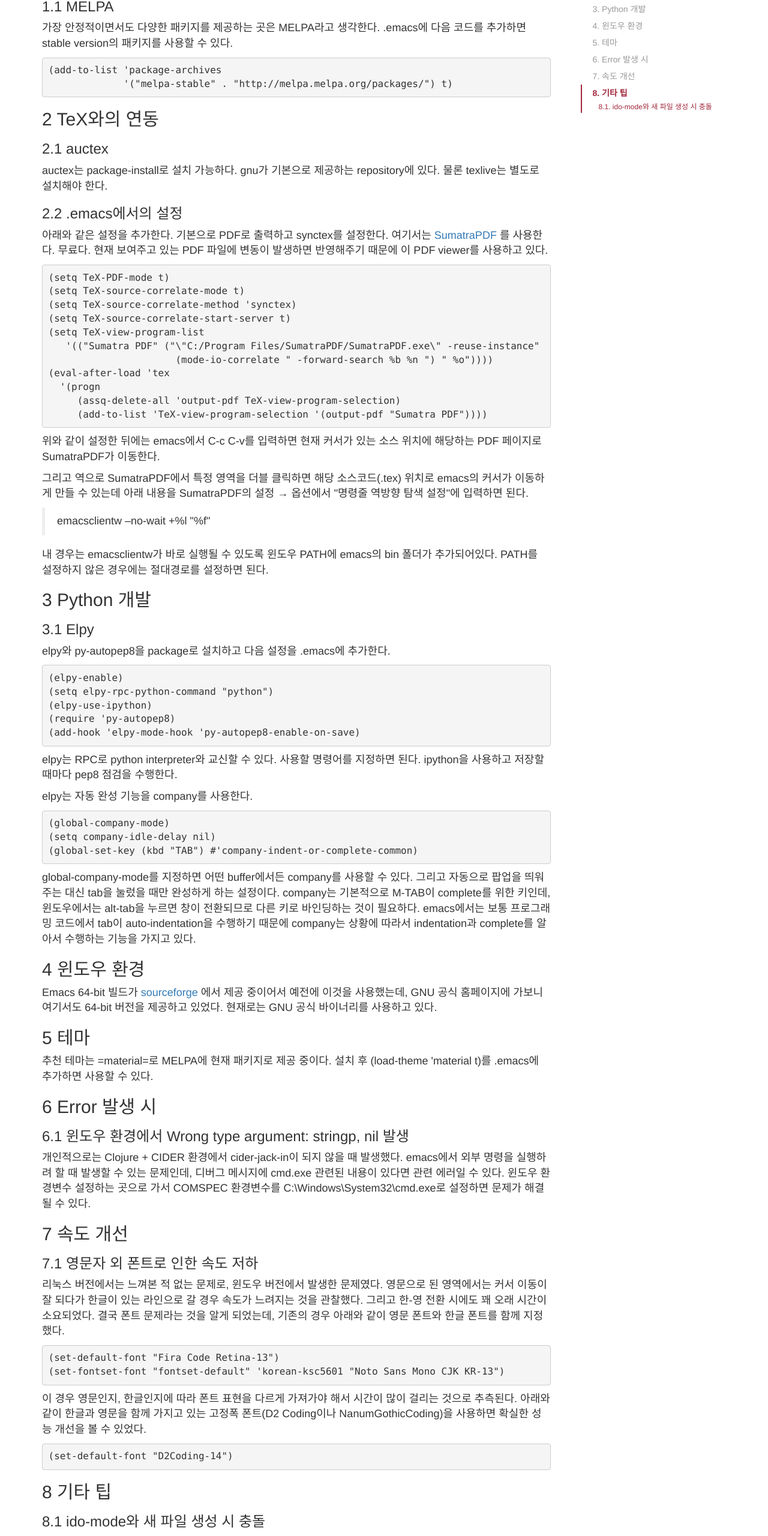
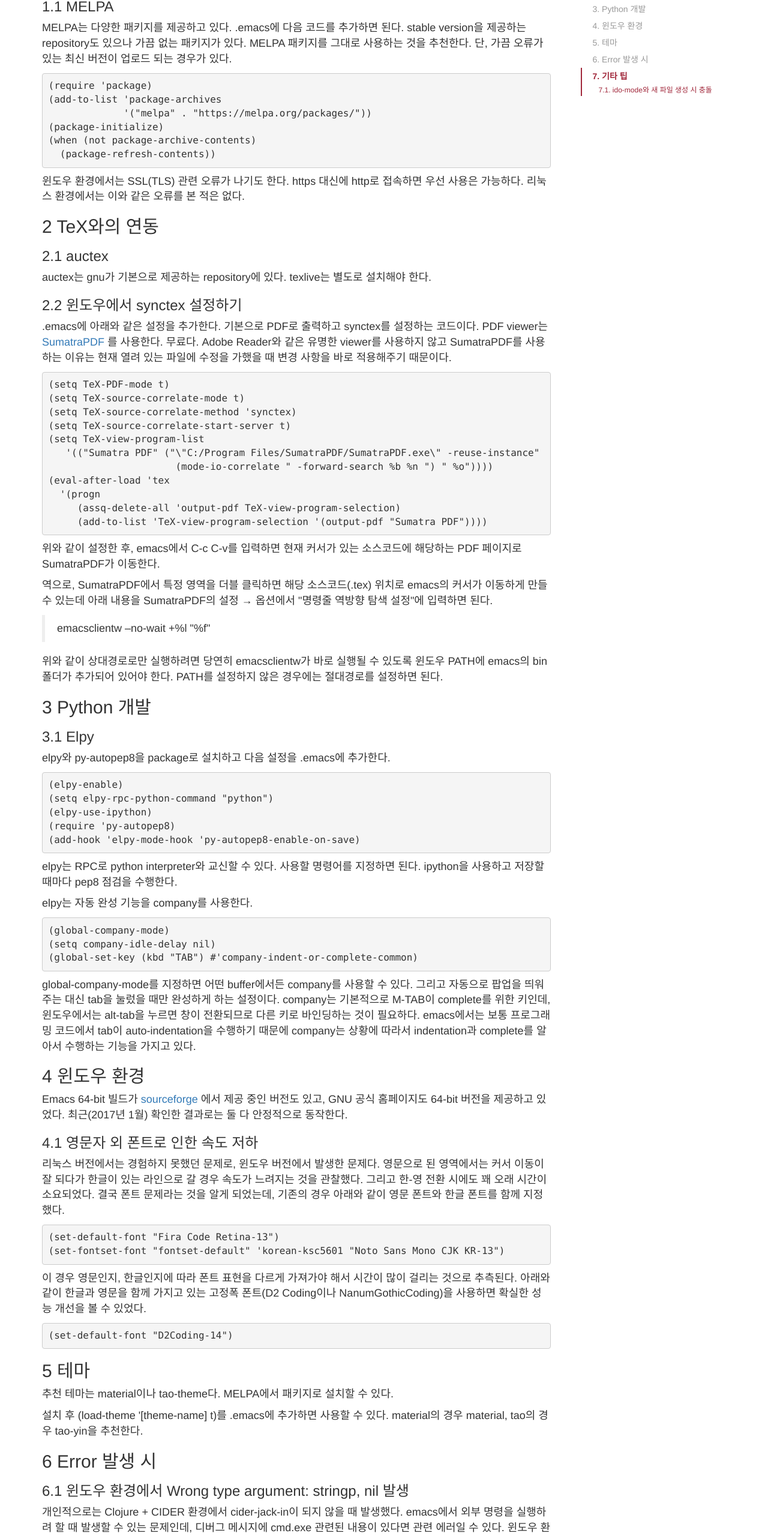
Before and after one commit to jongukim/jongukim.github.io, a plain HTML site: page tips/emacs.html in a window 1280 px wide. Shown: the part 75-2635 px from the top of the page at 60% size. Drawn offline with nearby package versions, Linux system fonts and the light colour scheme; some packages are replaced by stand-ins of ours.

Commit message:
refine emacs tips

```diff
--- a/tips/emacs.html
+++ b/tips/emacs.html
@@ -2,7 +2,7 @@
 <html lang="en">
 <head>
 <title></title>
-<!-- 2017-01-24 화 00:05 -->
+<!-- 2017-01-24 화 00:23 -->
 <meta charset="utf-8">
 <meta name="viewport" content="width=device-width, initial-scale=1">
 <meta name="generator" content="Org-mode">
@@ -226,15 +226,27 @@ MathJax.Hub.Config({
 <h3 id="sec-1-1"><span class="section-number-3">1.1</span> MELPA</h3>
 <div class="outline-text-3" id="text-1-1">
 <p>
-가장 안정적이면서도 다양한 패키지를 제공하는 곳은 MELPA라고 생각한다.
-.emacs에 다음 코드를 추가하면 stable version의 패키지를 사용할 수 있다.
+MELPA는 다양한 패키지를 제공하고 있다.
+.emacs에 다음 코드를 추가하면 된다.
+stable version을 제공하는 repository도 있으나 가끔 없는 패키지가 있다.
+MELPA 패키지를 그대로 사용하는 것을 추천한다.
+단, 가끔 오류가 있는 최신 버전이 업로드 되는 경우가 있다.
 </p>
 <div class="org-src-container">
 
-<pre class="src src-emacs-lisp">(add-to-list 'package-archives
-             '("melpa-stable" . "http://melpa.melpa.org/packages/") t)
+<pre class="src src-emacs-lisp">(require 'package)
+(add-to-list 'package-archives
+             '("melpa" . "https://melpa.org/packages/"))
+(package-initialize)
+(when (not package-archive-contents)
+  (package-refresh-contents))
 </pre>
 </div>
+<p>
+윈도우 환경에서는 SSL(TLS) 관련 오류가 나기도 한다.
+https 대신에 http로 접속하면 우선 사용은 가능하다.
+리눅스 환경에서는 이와 같은 오류를 본 적은 없다.
+</p>
 </div>
 </div>
 </div>
@@ -246,19 +258,24 @@ MathJax.Hub.Config({
 <h3 id="sec-2-1"><span class="section-number-3">2.1</span> auctex</h3>
 <div class="outline-text-3" id="text-2-1">
 <p>
-auctex는 package-install로 설치 가능하다. gnu가 기본으로 제공하는 repository에 있다.
-물론 texlive는 별도로 설치해야 한다.
+auctex는 gnu가 기본으로 제공하는 repository에 있다.
+texlive는 별도로 설치해야 한다.
 </p>
 </div>
 </div>
+
 <div id="outline-container-sec-2-2" class="outline-3">
-<h3 id="sec-2-2"><span class="section-number-3">2.2</span> .emacs에서의 설정</h3>
+<h3 id="sec-2-2"><span class="section-number-3">2.2</span> 윈도우에서 synctex 설정하기</h3>
 <div class="outline-text-3" id="text-2-2">
 <p>
-아래와 같은 설정을 추가한다. 기본으로 PDF로 출력하고 synctex를 설정한다.
-여기서는 <a href="https://www.sumatrapdfreader.org/free-pdf-reader.html">SumatraPDF</a> 를 사용한다. 무료다.
-현재 보여주고 있는 PDF 파일에 변동이 발생하면 반영해주기 때문에 이 PDF viewer를 사용하고 있다.
+.emacs에 아래와 같은 설정을 추가한다.
+기본으로 PDF로 출력하고 synctex를 설정하는 코드이다.
+PDF viewer는 <a href="https://www.sumatrapdfreader.org/free-pdf-reader.html">SumatraPDF</a> 를 사용한다.
+무료다.
+Adobe Reader와 같은 유명한 viewer를 사용하지 않고 SumatraPDF를 사용하는 이유는
+현재 열려 있는 파일에 수정을 가했을 때 변경 사항을 바로 적용해주기 때문이다.
 </p>
+
 <div class="org-src-container">
 
 <pre class="src src-emacs-lisp">(setq TeX-PDF-mode t)
@@ -274,13 +291,14 @@ auctex는 package-install로 설치 가능하다. gnu가 기본으로 제공하
      (add-to-list 'TeX-view-program-selection '(output-pdf "Sumatra PDF"))))
 </pre>
 </div>
+
 <p>
-위와 같이 설정한 뒤에는 emacs에서 C-c C-v를 입력하면
-현재 커서가 있는 소스 위치에 해당하는 PDF 페이지로 SumatraPDF가 이동한다.
+위와 같이 설정한 후,
+emacs에서 C-c C-v를 입력하면 현재 커서가 있는 소스코드에 해당하는 PDF 페이지로 SumatraPDF가 이동한다.
 </p>
 
 <p>
-그리고 역으로 SumatraPDF에서 특정 영역을 더블 클릭하면 해당 소스코드(.tex) 위치로
+역으로, SumatraPDF에서 특정 영역을 더블 클릭하면 해당 소스코드(.tex) 위치로
 emacs의 커서가 이동하게 만들 수 있는데 아래 내용을 SumatraPDF의 설정 &rarr; 옵션에서
 "명령줄 역방향 탐색 설정"에 입력하면 된다.
 </p>
@@ -289,13 +307,15 @@ emacs의 커서가 이동하게 만들 수 있는데 아래 내용을 SumatraPDF
 emacsclientw &#x2013;no-wait +%l "%f"
 </p>
 </blockquote>
+
 <p>
-내 경우는 emacsclientw가 바로 실행될 수 있도록 윈도우 PATH에 emacs의 bin 폴더가 추가되어있다.
+위와 같이 상대경로로만 실행하려면 당연히 emacsclientw가 바로 실행될 수 있도록 윈도우 PATH에 emacs의 bin 폴더가 추가되어 있어야 한다.
 PATH를 설정하지 않은 경우에는 절대경로를 설정하면 된다.
 </p>
 </div>
 </div>
 </div>
+
 <div id="outline-container-sec-3" class="outline-2">
 <h2 id="sec-3"><span class="section-number-2">3</span> Python 개발</h2>
 <div class="outline-text-2" id="text-3">
@@ -340,25 +360,64 @@ company는 상황에 따라서 indentation과 complete를 알아서 수행하는
 </div>
 </div>
 </div>
+
 <div id="outline-container-sec-4" class="outline-2">
 <h2 id="sec-4"><span class="section-number-2">4</span> 윈도우 환경</h2>
 <div class="outline-text-2" id="text-4">
 <p>
-Emacs 64-bit 빌드가 <a href="https://sourceforge.net/projects/emacsbinw64/">sourceforge</a> 에서 제공 중이어서 예전에 이것을 사용했는데,
-GNU 공식 홈페이지에 가보니 여기서도 64-bit 버전을 제공하고 있었다.
-현재로는 GNU 공식 바이너리를 사용하고 있다.
+Emacs 64-bit 빌드가 <a href="https://sourceforge.net/projects/emacsbinw64/">sourceforge</a> 에서 제공 중인 버전도 있고,
+GNU 공식 홈페이지도 64-bit 버전을 제공하고 있었다.
+최근(2017년 1월) 확인한 결과로는 둘 다 안정적으로 동작한다.
 </p>
 </div>
+
+<div id="outline-container-sec-4-1" class="outline-3">
+<h3 id="sec-4-1"><span class="section-number-3">4.1</span> 영문자 외 폰트로 인한 속도 저하</h3>
+<div class="outline-text-3" id="text-4-1">
+<p>
+리눅스 버전에서는 경험하지 못했던 문제로, 윈도우 버전에서 발생한 문제다.
+영문으로 된 영역에서는 커서 이동이 잘 되다가 한글이 있는 라인으로 갈 경우 속도가 느려지는 것을 관찰했다.
+그리고 한-영 전환 시에도 꽤 오래 시간이 소요되었다.
+결국 폰트 문제라는 것을 알게 되었는데,
+기존의 경우 아래와 같이 영문 폰트와 한글 폰트를 함께 지정했다.
+</p>
+<div class="org-src-container">
+
+<pre class="src src-emacs-lisp">(set-default-font "Fira Code Retina-13")
+(set-fontset-font "fontset-default" 'korean-ksc5601 "Noto Sans Mono CJK KR-13")
+</pre>
 </div>
+
+<p>
+이 경우 영문인지, 한글인지에 따라 폰트 표현을 다르게 가져가야 해서 시간이 많이 걸리는 것으로 추측된다.
+아래와 같이 한글과 영문을 함께 가지고 있는 고정폭 폰트(D2 Coding이나 NanumGothicCoding)을 사용하면
+확실한 성능 개선을 볼 수 있었다.
+</p>
+
+<div class="org-src-container">
+
+<pre class="src src-emacs-lisp">(set-default-font "D2Coding-14")
+</pre>
+</div>
+</div>
+</div>
+</div>
+
 <div id="outline-container-sec-5" class="outline-2">
 <h2 id="sec-5"><span class="section-number-2">5</span> 테마</h2>
 <div class="outline-text-2" id="text-5">
 <p>
-추천 테마는 =material=로 MELPA에 현재 패키지로 제공 중이다.
-설치 후 (load-theme 'material t)를 .emacs에 추가하면 사용할 수 있다.
+추천 테마는 material이나 tao-theme다.
+MELPA에서 패키지로 설치할 수 있다.
+</p>
+
+<p>
+설치 후 (load-theme '[theme-name] t)를 .emacs에 추가하면 사용할 수 있다.
+material의 경우 material, tao의 경우 tao-yin을 추천한다.
 </p>
 </div>
 </div>
+
 <div id="outline-container-sec-6" class="outline-2">
 <h2 id="sec-6"><span class="section-number-2">6</span> Error 발생 시</h2>
 <div class="outline-text-2" id="text-6">
@@ -375,47 +434,13 @@ COMSPEC 환경변수를 C:\Windows\System32\cmd.exe로 설정하면 문제가
 </div>
 </div>
 </div>
+
 <div id="outline-container-sec-7" class="outline-2">
-<h2 id="sec-7"><span class="section-number-2">7</span> 속도 개선</h2>
+<h2 id="sec-7"><span class="section-number-2">7</span> 기타 팁</h2>
 <div class="outline-text-2" id="text-7">
 </div><div id="outline-container-sec-7-1" class="outline-3">
-<h3 id="sec-7-1"><span class="section-number-3">7.1</span> 영문자 외 폰트로 인한 속도 저하</h3>
+<h3 id="sec-7-1"><span class="section-number-3">7.1</span> ido-mode와 새 파일 생성 시 충돌</h3>
 <div class="outline-text-3" id="text-7-1">
-<p>
-리눅스 버전에서는 느껴본 적 없는 문제로, 윈도우 버전에서 발생한 문제였다.
-영문으로 된 영역에서는 커서 이동이 잘 되다가 한글이 있는 라인으로 갈 경우 속도가 느려지는 것을 관찰했다.
-그리고 한-영 전환 시에도 꽤 오래 시간이 소요되었다.
-결국 폰트 문제라는 것을 알게 되었는데,
-기존의 경우 아래와 같이 영문 폰트와 한글 폰트를 함께 지정했다.
-</p>
-<div class="org-src-container">
-
-<pre class="src src-emacs-lisp">(set-default-font "Fira Code Retina-13")
-(set-fontset-font "fontset-default" 'korean-ksc5601 "Noto Sans Mono CJK KR-13")
-</pre>
-</div>
-<p>
-이 경우 영문인지, 한글인지에 따라 폰트 표현을 다르게 가져가야 해서 시간이 많이 걸리는 것으로 추측된다.
-아래와 같이 한글과 영문을 함께 가지고 있는 고정폭 폰트(D2 Coding이나 NanumGothicCoding)을 사용하면
-확실한 성능 개선을 볼 수 있었다.
-</p>
-<div class="org-src-container">
-
-<pre class="src src-emacs-lisp">(set-default-font "D2Coding-14")
-</pre>
-</div>
-</div>
-</div>
-</div>
-
-
-
-<div id="outline-container-sec-8" class="outline-2">
-<h2 id="sec-8"><span class="section-number-2">8</span> 기타 팁</h2>
-<div class="outline-text-2" id="text-8">
-</div><div id="outline-container-sec-8-1" class="outline-3">
-<h3 id="sec-8-1"><span class="section-number-3">8.1</span> ido-mode와 새 파일 생성 시 충돌</h3>
-<div class="outline-text-3" id="text-8-1">
 <p>
 ido-mode가 동작 중일 때,
 abc.txt라는 파일을 만들고 싶은데
@@ -447,7 +472,7 @@ C-x C-f C-f를 이용하면 된다.
 <li><a href="#sec-2">2. TeX와의 연동</a>
 <ul class="nav">
 <li><a href="#sec-2-1">2.1. auctex</a></li>
-<li><a href="#sec-2-2">2.2. .emacs에서의 설정</a></li>
+<li><a href="#sec-2-2">2.2. 윈도우에서 synctex 설정하기</a></li>
 </ul>
 </li>
 <li><a href="#sec-3">3. Python 개발</a>
@@ -455,21 +480,20 @@ C-x C-f C-f를 이용하면 된다.
 <li><a href="#sec-3-1">3.1. Elpy</a></li>
 </ul>
 </li>
-<li><a href="#sec-4">4. 윈도우 환경</a></li>
+<li><a href="#sec-4">4. 윈도우 환경</a>
+<ul class="nav">
+<li><a href="#sec-4-1">4.1. 영문자 외 폰트로 인한 속도 저하</a></li>
+</ul>
+</li>
 <li><a href="#sec-5">5. 테마</a></li>
 <li><a href="#sec-6">6. Error 발생 시</a>
 <ul class="nav">
 <li><a href="#sec-6-1">6.1. 윈도우 환경에서 Wrong type argument: stringp, nil 발생</a></li>
 </ul>
 </li>
-<li><a href="#sec-7">7. 속도 개선</a>
+<li><a href="#sec-7">7. 기타 팁</a>
 <ul class="nav">
-<li><a href="#sec-7-1">7.1. 영문자 외 폰트로 인한 속도 저하</a></li>
-</ul>
-</li>
-<li><a href="#sec-8">8. 기타 팁</a>
-<ul class="nav">
-<li><a href="#sec-8-1">8.1. ido-mode와 새 파일 생성 시 충돌</a></li>
+<li><a href="#sec-7-1">7.1. ido-mode와 새 파일 생성 시 충돌</a></li>
 </ul>
 </li>
 </ul>
@@ -478,7 +502,7 @@ C-x C-f C-f를 이용하면 된다.
 </div></div></div>
 <footer id="postamble" class="">
 <div><p class="author">Author: Jonguk Kim</p>
-<p class="date">Created: 2017-01-24 화 00:05</p>
+<p class="date">Created: 2017-01-24 화 00:23</p>
 <p class="creator"><a href="http://www.gnu.org/software/emacs/">Emacs</a> 24.5.1 (<a href="http://orgmode.org">Org-mode</a> 9.0.3)</p>
 </div>
 </footer>
```
Also changed, not shown: 1 other file.
